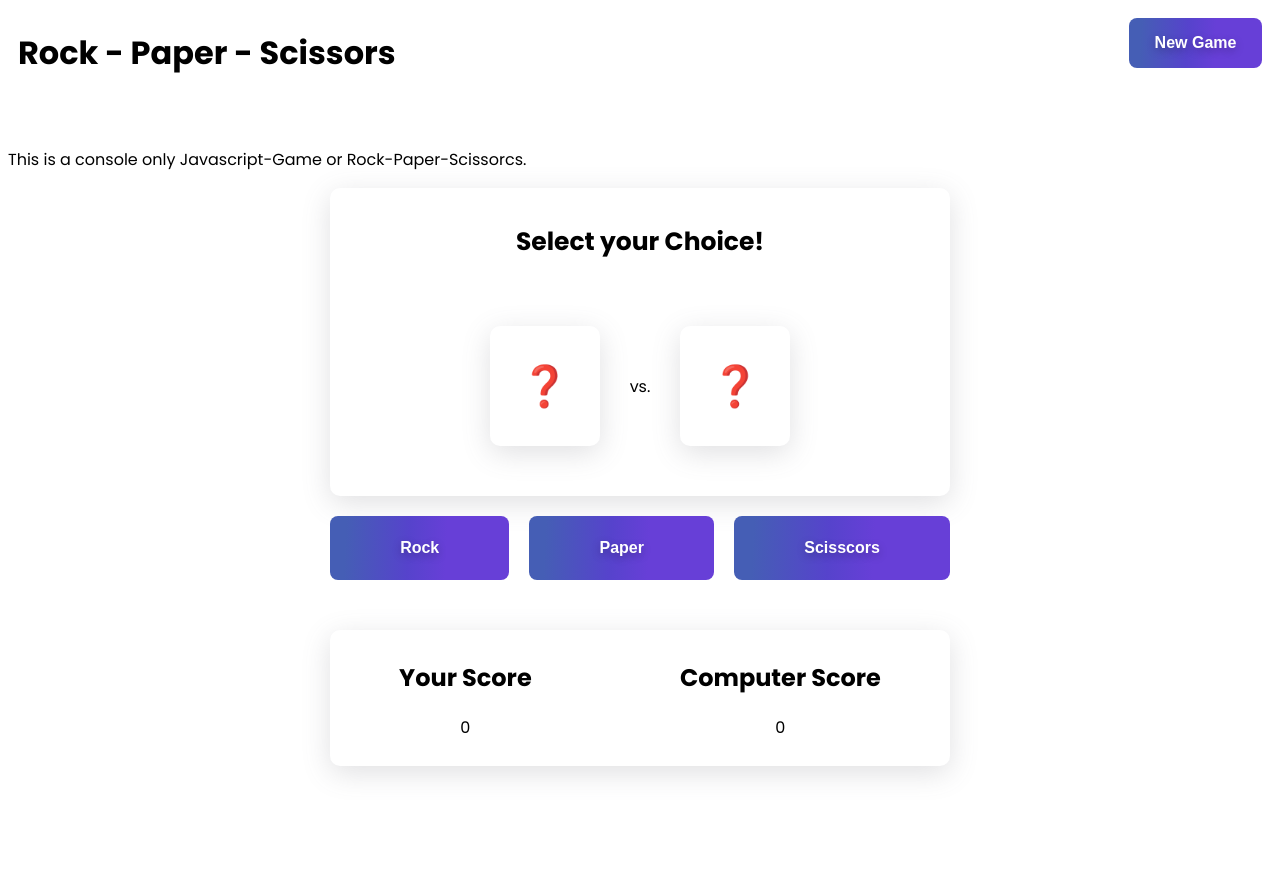
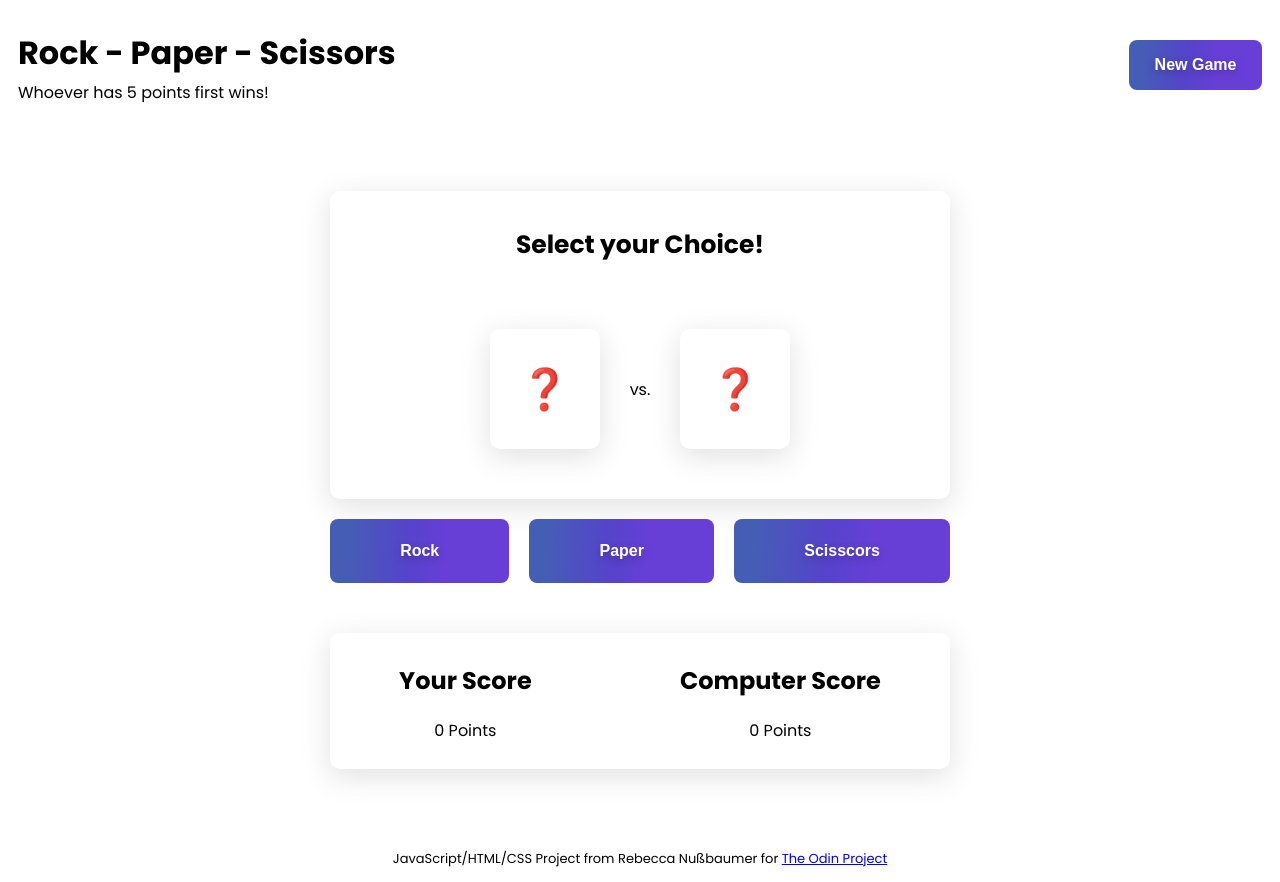
Before and after one commit to ichx123/rockpaperscissors, a plain HTML site: page index.html in a window 1280 px wide. Before the commit the page ends 800 px from the top, so only its background shows below. Drawn offline with Linux system fonts and the light colour scheme.

Commit message:
fix: unsaved html-file

```diff
--- a/index.html
+++ b/index.html
@@ -11,11 +11,12 @@
     <div class="header">
         <div class="header-text">
         <h1> Rock - Paper - Scissors</h1>
+        <p>Whoever has 5 points first wins!</p>
         </div>
         <button class="new-game">New Game</button>
    </div>
 
-   <p>This is a console only Javascript-Game or Rock-Paper-Scissorcs.</p>
+
 
    <div class="container">
     <div class="result">
@@ -35,13 +36,17 @@
     <div class="score">
         <div class="player-score">
             <h2>Your Score</h2>
-            <p id="player-score-sum">0</p>
+            <p><span id="player-score-sum">0</span> Points</p>
         </div>
         <div class="computer-score">
             <h2>Computer Score</h2>
-            <p id="computer-score-sum">0</p>
+            <p><span id="computer-score-sum">0</span> Points</p>
         </div>
     </div>
+   </div>
+
+   <div class="footer">
+    <p>JavaScript/HTML/CSS Project from Rebecca Nußbaumer for <a href="https://theodinproject.com">The Odin Project</a></p>
    </div>
 
 
```
